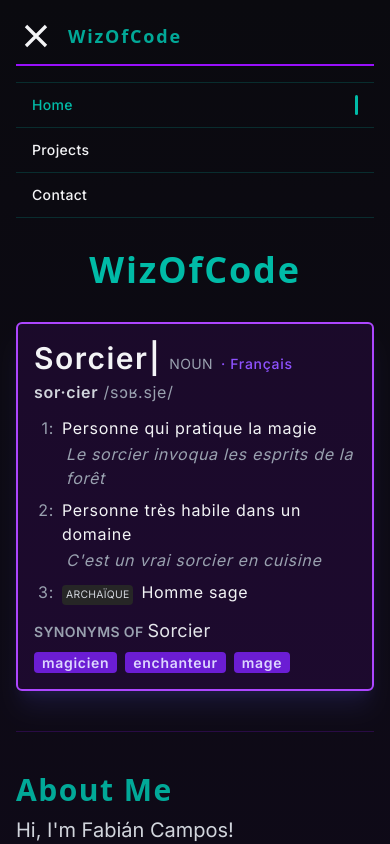
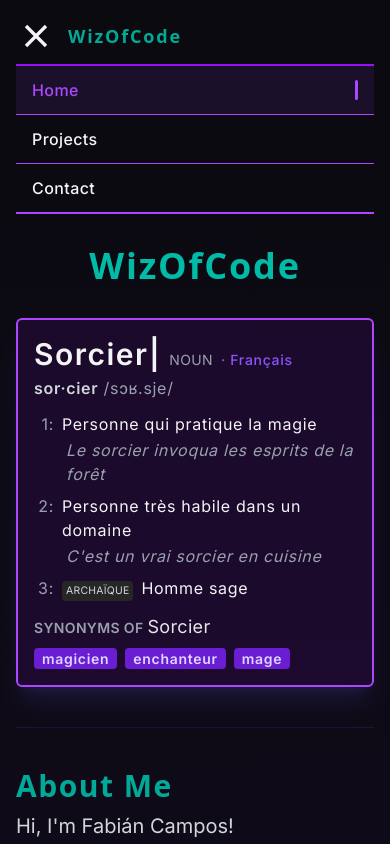
Before and after one commit to fabianWebDev/portfolio-next-fe, a Next.js app: page / in a window 390 px wide. Both pictures are taken after a click on the button "Abrir menú". Shown: the top 844 px of the page. Built offline with nearby package versions, Linux system fonts and the light colour scheme; a web font is replaced by a local one.

Commit message:
Mobile nav update

```diff
--- a/components/Navbar.tsx
+++ b/components/Navbar.tsx
@@ -103,12 +103,12 @@ export default function Navbar() {
 
             <div
                 id="mobile-navigation"
-                className={`md:hidden overflow-hidden transition-[max-height,opacity] duration-200 ease-out ${open ? "max-h-96 opacity-100" : "max-h-0 opacity-0"
+                className={`md:hidden overflow-hidden transition-[max-height,opacity] duration-300 ease-out ${open ? "max-h-96 opacity-100" : "max-h-0 opacity-0"
                     }`}
             >
-                <div className="mt-4">
-                    <div className="border-b border-t border-teal-500/20 bg-white dark:border-teal-500/20 dark:bg-transparent">
-                        <div className="flex flex-col divide-y divide-gray-100 dark:divide-teal-500/20">
+                <div className="">
+                    <div className="border-b-2 border-teal-500/20 bg-white dark:border-purple-500 dark:bg-transparent">
+                        <div className="flex flex-col divide-y dark:divide-purple-500">
                             {navLinks.map(({ href, label }) => {
                                 const active = isLinkActive(href);
 
@@ -117,15 +117,15 @@ export default function Navbar() {
                                         key={href}
                                         href={href}
                                         onClick={() => setOpen(false)}
-                                        className={`flex items-center justify-between px-4 py-3 text-sm tracking-wide transition-colors ${active
-                                                ? "text-purple-500 dark:text-teal-500"
+                                        className={`flex items-center justify-between px-4 py-3 text-base tracking-wide transition-colors ${active
+                                                ? "dark:text-purple-500 dark:bg-purple-500/10"
                                                 : "text-gray-800 hover:bg-gray-50 active:bg-gray-100 dark:text-gray-100 dark:hover:bg-neutral-900 dark:active:bg-neutral-800"
                                             }`}
                                     >
                                         <span className="font-medium">{label}</span>
                                         <span
                                             className={`h-5 w-[3px] rounded-full transition ${active
-                                                    ? "bg-purple-500 dark:bg-teal-500"
+                                                    ? "bg-purple-500 dark:bg-purple-500"
                                                     : "bg-transparent"
                                                 }`}
                                         />
--- a/components/projects/ProjectCard.tsx
+++ b/components/projects/ProjectCard.tsx
@@ -36,10 +36,10 @@ export default function ProjectCard({
                     sizes="(min-width: 768px) 40vw, 100vw"
                 />
             </div>
-            <div className="flex min-h-0 min-w-0 flex-1 flex-col justify-between gap-2">
-                <div className="flex min-w-0 flex-col">
+            <div className="flex gap-2 min-h-0 min-w-0 flex-1 flex-col justify-between">
+                <div className="flex flex-col gap-2 min-w-0">
                     {project_type && (
-                        <div className="mb-1 flex items-center">
+                        <div className="flex items-center">
                             <span className="rounded-full bg-blue-500/50 px-2 py-1 text-xs text-blue-300">
                                 <span className="mr-2 inline-block h-2 w-2 rounded-full bg-blue-300" />
                                 {project_type}
@@ -49,12 +49,12 @@ export default function ProjectCard({
                     <h2 className="text-2xl font-semibold text-gray-900 dark:text-gray-200">
                         {name}
                     </h2>
-                    <ul className="mt-2 flex flex-wrap gap-2">
+                    <ul className="flex flex-wrap gap-2">
                         {technologies.map((technology) => (
                             <TechTag key={technology} name={technology} />
                         ))}
                     </ul>
-                    <p className="mt-2 text-md dark:text-neutral-200">
+                    <p className="text-md dark:text-neutral-200">
                         {short_description}
                     </p>
                 </div>
```
